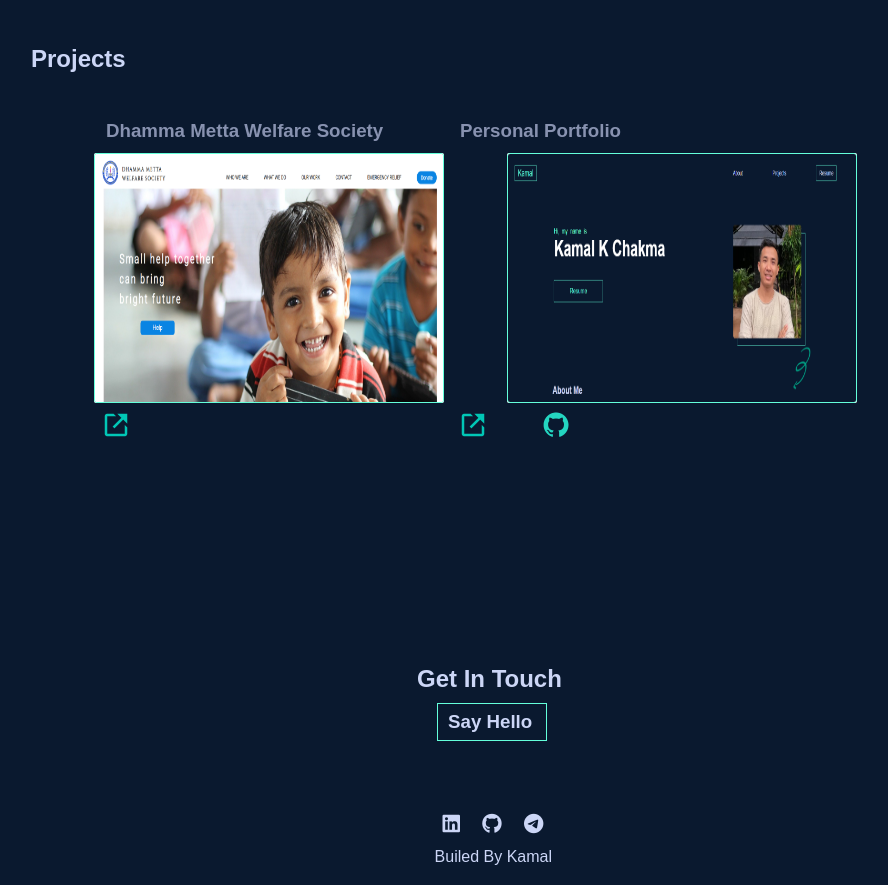
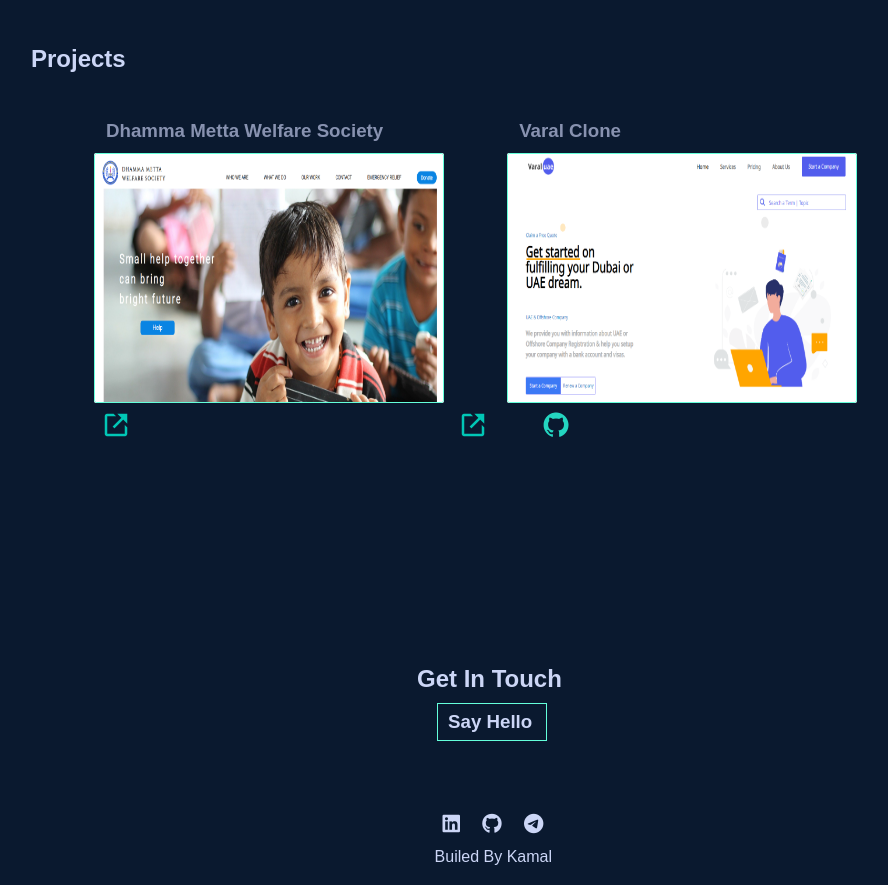
Before and after one commit to kamalchakma1/me, a React (Create React App) app: page / in a window 1280 px wide. Shown: the part 900-1785 px from the top of the page, without its empty margins (159-1047 px from the left). Built offline with nearby package versions, Linux system fonts and the light colour scheme.

Commit message:
new project added

```diff
--- a/src/Components/Portfolio.jsx
+++ b/src/Components/Portfolio.jsx
@@ -10,7 +10,7 @@ import js from "../Images/js.png"
 import react from "../Images/react.png"
 import java from "../Images/java.png"
 import sql from "../Images/sql.png"
-import kamalPortfolio from "../Images/kamalPortfolio.PNG"
+import varal from "../Images/varal.PNG"
 const Portfolio=()=>{
     return(
         <div>
@@ -77,14 +77,14 @@ const Portfolio=()=>{
 
                    {/* === PROJECT 2 === */}
 
-                   <h3 id={style.projectTwoTitle}>Personal Portfolio</h3>
-                   <a href="https://kamalchakma1.github.io/kamalchakma/" target="_blank">
+                   <h3 id={style.projectTwoTitle}>Varal Clone</h3>
+                   <a href="https://kamalchakma1.github.io/varal/" target="_blank">
                       <div className={style.projectBox}>
-                        <img src={kamalPortfolio} alt="kamal portfolio"/>
+                        <img src={varal} alt="varal"/>
                       </div>
                    </a>
-                   <a href="https://kamalchakma1.github.io/me/" target="_blank"><img src={eLink} id={style.eLink2}/></a>&nbsp;&nbsp;&nbsp;
-                   <a href="https://github.com/kamalchakma1/me" target="_blank"><img src={github} id={style.github1}/></a>
+                   <a href="https://kamalchakma1.github.io/varal/" target="_blank"><img src={eLink} id={style.eLink2}/></a>&nbsp;&nbsp;&nbsp;
+                   <a href="https://github.com/kamalchakma1/varal" target="_blank"><img src={github} id={style.github1}/></a>
                 </div>
             </div>
 
```
Also changed, not shown: src/Images/varal.PNG (added).
